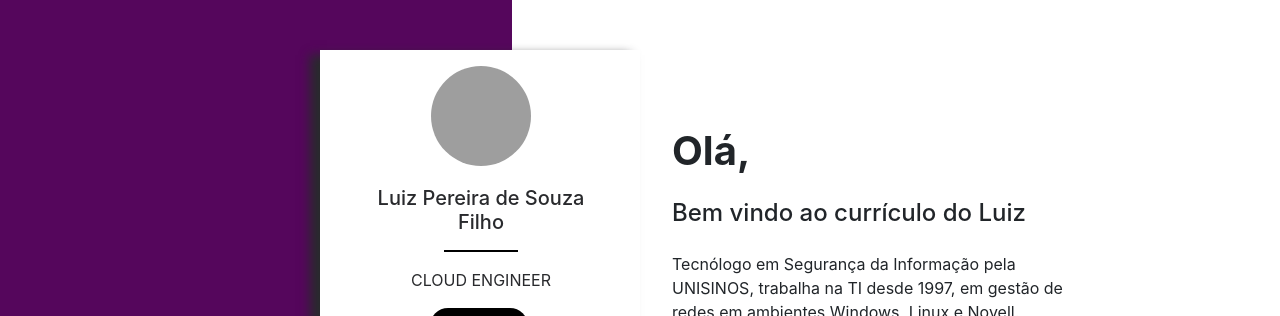
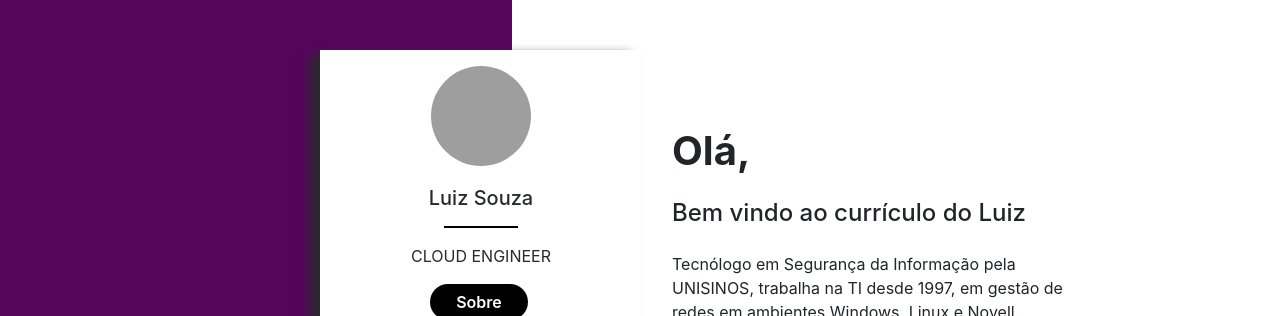
Before and after one commit to lpsouza/codai-exemplo-curriculo, a website: page public/index.html in a window 1280 px wide. Shown: the top 316 px of the page. Drawn offline with nearby package versions, Linux system fonts and the light colour scheme; grey boxes are pictures that could not be loaded.

Commit message:
Alterado meu nome (novamente)

```diff
--- a/public/index.html
+++ b/public/index.html
@@ -25,7 +25,7 @@
                                 class=" card-image" alt="imagem de perfil">
                         </div>
                         <div class="card-body">
-                            <h5 class="card-title" style="text-align: center;">Luiz Pereira de Souza Filho</h5>
+                            <h5 class="card-title" style="text-align: center;">Luiz Souza</h5>
                             <hr class="hr">
                             <p style="text-align: center;">CLOUD ENGINEER</p>
 
```
